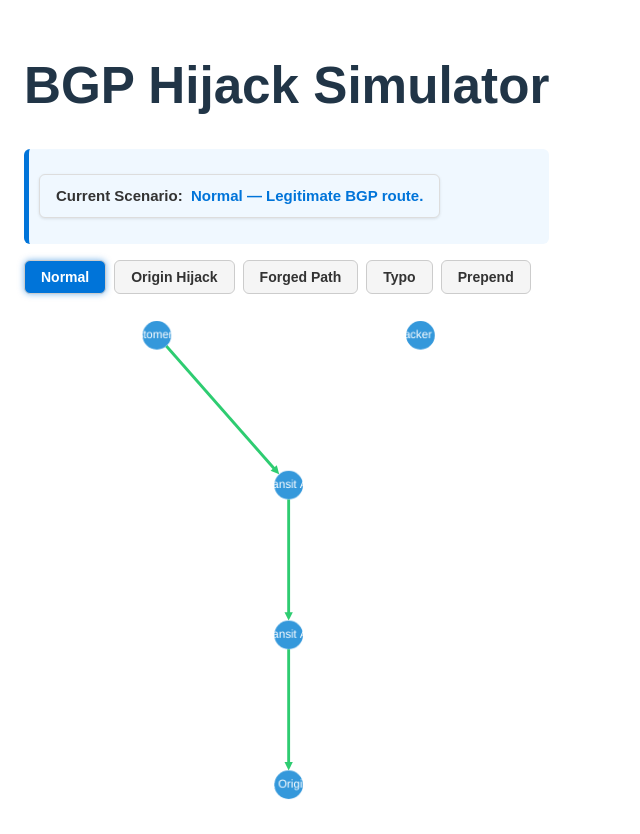
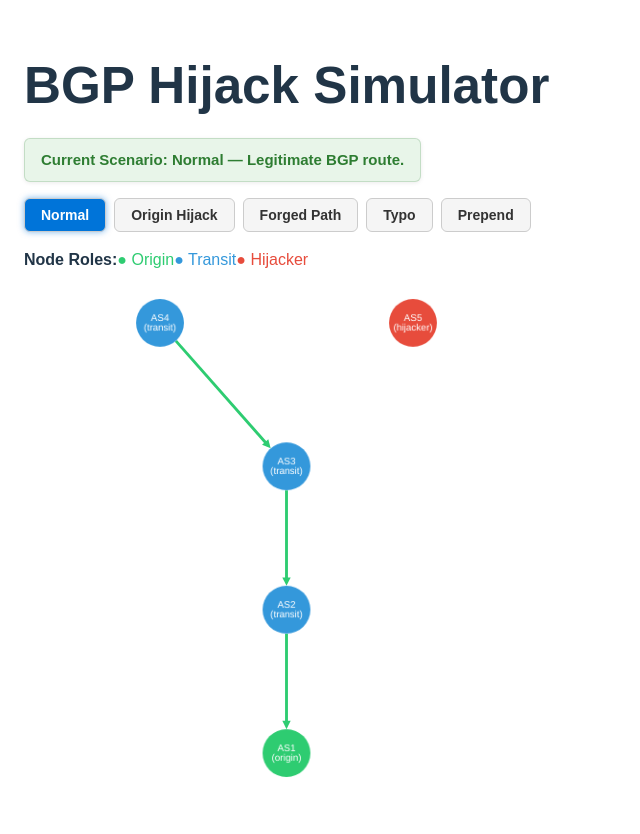
Before and after one commit to aapJoysakoi/BGP, a React (Vite) app: page / in a window 1280 px wide. Shown: the whole page, without its empty margins (0-640 px from the left). After the commit the page ends 812 px from the top, so only its background shows below. Built offline with nearby package versions, Linux system fonts and the light colour scheme.

Commit message:
improvements

```diff
--- a/public/bgp_data.json
+++ b/public/bgp_data.json
@@ -1,11 +1,11 @@
 {
   "ases": [
-    { "id": "AS1", "label": "Legit Origin AS" },
-    { "id": "AS2", "label": "Transit AS" },
-    { "id": "AS3", "label": "Transit AS" },
-    { "id": "AS4", "label": "Customer AS" },
-    { "id": "AS5", "label": "Hijacker AS" }
-  ],
+{ "id": "AS1", "label": "AS1 (Origin)", "role": "origin" },
+{ "id": "AS2", "label": "AS2 (Transit)", "role": "transit" },
+{ "id": "AS3", "label": "AS3 (Transit)", "role": "transit" },
+{ "id": "AS4", "label": "AS4 (Customer)", "role": "transit" },
+{ "id": "AS5", "label": "AS5 (Hijacker)", "role": "hijacker" }
+],
   "prefixes": [
     { "prefix": "192.0.2.0/24", "owner": "AS1" }
   ],
--- a/src/App.jsx
+++ b/src/App.jsx
@@ -14,29 +14,60 @@ fetch("/bgp_data.json")
 .catch(console.error);
 }, []);
 
-const getScenarioLabel = (key) => {
+const getScenarioStyle = (key) => {
 const map = {
-normal: "Normal — Legitimate BGP route.",
-hijack_origin_change: "Origin Hijack — An unauthorized AS announces the prefix.",
-hijack_forged_path: "Forged Path — Hijacker fakes the AS path to appear legitimate.",
-hijack_typo: "Typo — A misconfigured AS path leads to disruption.",
-hijack_prepend: "Prepend — AS path prepending alters route preference."
+normal: {
+label: "Normal — Legitimate BGP route.",
+background: "#e8f5e9", // light green
+text: "#2e7d32" // dark green
+},
+hijack_origin_change: {
+label: "Origin Hijack — An unauthorized AS announces the prefix.",
+background: "#fdecea", // light red
+text: "#c62828"
+},
+hijack_forged_path: {
+label: "Forged Path — Hijacker fakes the AS path to appear legitimate.",
+background: "#fff3e0", // light orange
+text: "#ef6c00"
+},
+hijack_typo: {
+label: "Typo — A misconfigured AS path leads to disruption.",
+background: "#eceff1",
+text: "#37474f"
+},
+hijack_prepend: {
+label: "Prepend — AS path prepending alters route preference.",
+background: "#fffde7",
+text: "#f9a825"
+}
 };
-return map[key] || "Unknown scenario";
+return map[key] || {
+label: "Unknown scenario.",
+background: "#eeeeee",
+text: "#000"
 };
+};
+
+const scenarioInfo = getScenarioStyle(scenario);
 
 return (
 <div style={{ padding: "1.5rem", fontFamily: "sans-serif" }}>
-<h1>BGP Hijack Simulator</h1>
+<h1 style={{ marginBottom: "0.5rem" }}>BGP Hijack Simulator</h1>
+
   <p style={{
     fontWeight: "bold",
     marginBottom: "1rem",
-backgroundColor: "#f0f8ff",
-padding: "10px",
+    padding: "10px 16px",
     borderRadius: "6px",
-borderLeft: "5px solid #0074D9"
+    backgroundColor: scenarioInfo.background,
+    color: scenarioInfo.text,
+    fontSize: "15px",
+    border: `1px solid ${scenarioInfo.text}33`,
+    display: "inline-block",
+    boxShadow: "0 1px 4px rgba(0,0,0,0.08)"
   }}>
-<p style={{ fontWeight: "bold", marginBottom: "1rem", padding: "10px 16px", borderRadius: "6px", border: "1px solid #ddd", backgroundColor: "#f0f8ff", color: "#333", fontSize: "15px", display: "inline-block", boxShadow: "0 1px 3px rgba(0, 0, 0, 0.1)" }}> Current Scenario:&nbsp; <span style={{ color: "#0074D9" }}> {getScenarioLabel(scenario)} </span> </p>
+    Current Scenario:&nbsp;{scenarioInfo.label}
   </p>
 
   <Controls onChange={setScenario} activeScenario={scenario} />
--- a/src/components/Graph.jsx
+++ b/src/components/Graph.jsx
@@ -1,13 +1,21 @@
 import React, { useEffect, useRef } from "react";
 import cytoscape from "cytoscape";
 
-// Scenario-specific edge styles
+// Edge style map by scenario
 const styleMap = {
-normal: { color: "#2ecc71", style: "solid" }, // Green
-hijack_origin_change: { color: "#e74c3c", style: "solid" }, // Red
-hijack_forged_path: { color: "#e74c3c", style: "dashed" }, // Red dashed
-hijack_typo: { color: "#95a5a6", style: "dotted" }, // Gray dotted
-hijack_prepend: { color: "#f39c12", style: "dashed" } // Orange dashed
+normal: { color: "#2ecc71", style: "solid" },
+hijack_origin_change: { color: "#e74c3c", style: "solid" },
+hijack_forged_path: { color: "#e74c3c", style: "dashed" },
+hijack_typo: { color: "#95a5a6", style: "dotted" },
+hijack_prepend: { color: "#f39c12", style: "dashed" }
+};
+
+// Node color by AS role
+const roleColorMap = {
+origin: "#2ecc71", // green
+transit: "#3498db", // blue
+hijacker: "#e74c3c", // red
+default: "#bdc3c7" // gray
 };
 
 const Graph = ({ data, scenario = "normal" }) => {
@@ -16,16 +24,23 @@ const cyRef = useRef(null);
 useEffect(() => {
 if (!data || !data.ases || !data.paths[scenario]) return;
 
+
 if (cyRef.current) {
   cyRef.current.destroy();
 }
 
+const style = styleMap[scenario] || styleMap["normal"];
+const path = data.paths[scenario][0].path;
+
 const nodes = data.ases.map((as) => ({
-  data: { id: as.id, label: as.label }
-}));
-
-const path = data.paths[scenario][0].path;
-const style = styleMap[scenario] || styleMap["normal"];
+  data: {
+    id: as.id,
+    label: `${as.id}\n(${as.role || "unknown"})`,
+    role: as.role || "default"
+  },
+  style: {
+    "background-color": roleColorMap[as.role] || roleColorMap.default
+  }}));
 
 const edges = path.map((asId, index, array) => {
   if (index === 0) return null;
@@ -52,11 +67,14 @@ cyRef.current = cytoscape({
       selector: "node",
       style: {
         label: "data(label)",
-        "background-color": "#3498db",
         color: "#fff",
         "text-valign": "center",
         "text-halign": "center",
-        "font-size": "12px"
+        "font-size": "10px",
+        "text-wrap": "wrap",
+        "background-opacity": 1,
+        "width": 50,
+        "height": 50
       }
     },
     {
@@ -75,7 +93,20 @@ cyRef.current = cytoscape({
 });
 }, [data, scenario]);
 
-return <div id="cy" style={{ width: "100%", height: "500px" }} />;
+return (
+<div>
+{/* Role legend */}
+<div style={{ marginBottom: "1rem" }}>
+<strong>Node Roles:</strong>
+<span style={{ color: "#2ecc71" }}>● Origin</span>
+<span style={{ color: "#3498db" }}>● Transit</span>
+<span style={{ color: "#e74c3c" }}>● Hijacker</span>
+</div>
+
+  {/* Graph container */}
+  <div id="cy" style={{ width: "100%", height: "500px" }} />
+</div>
+);
 };
 
 export default Graph;
```
Lines whose indentation alone changed are shown as unchanged.
